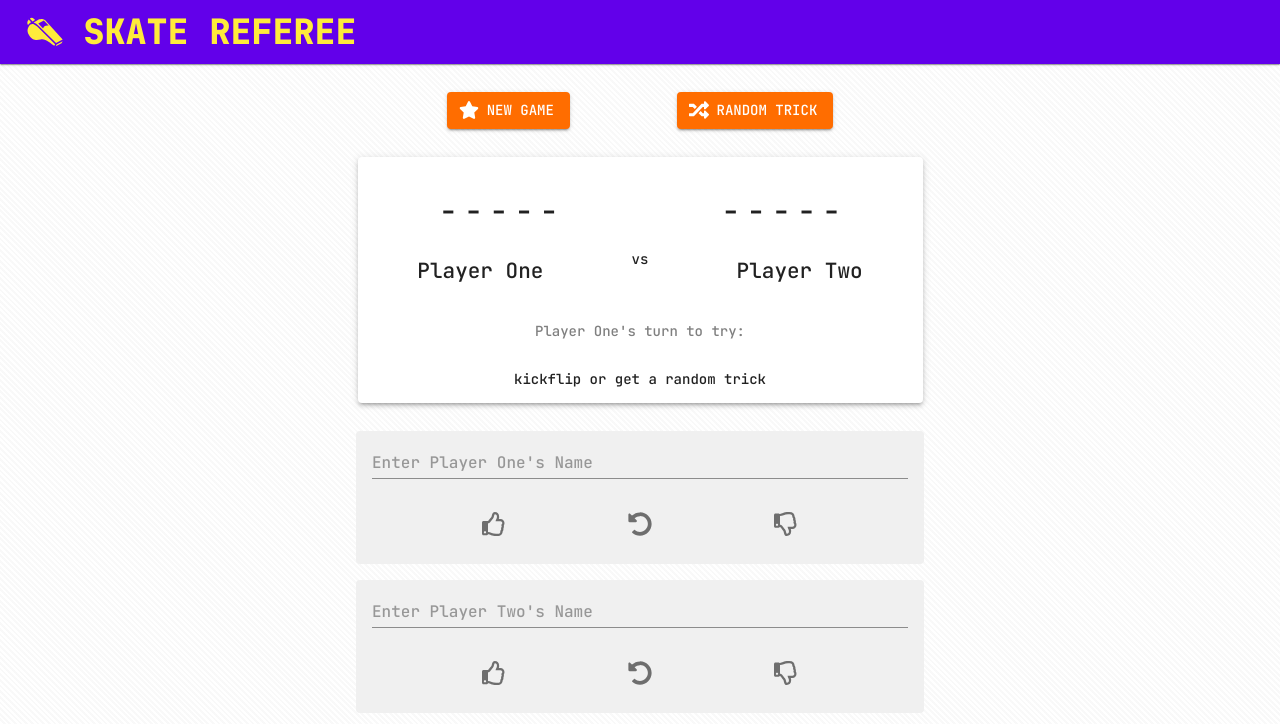
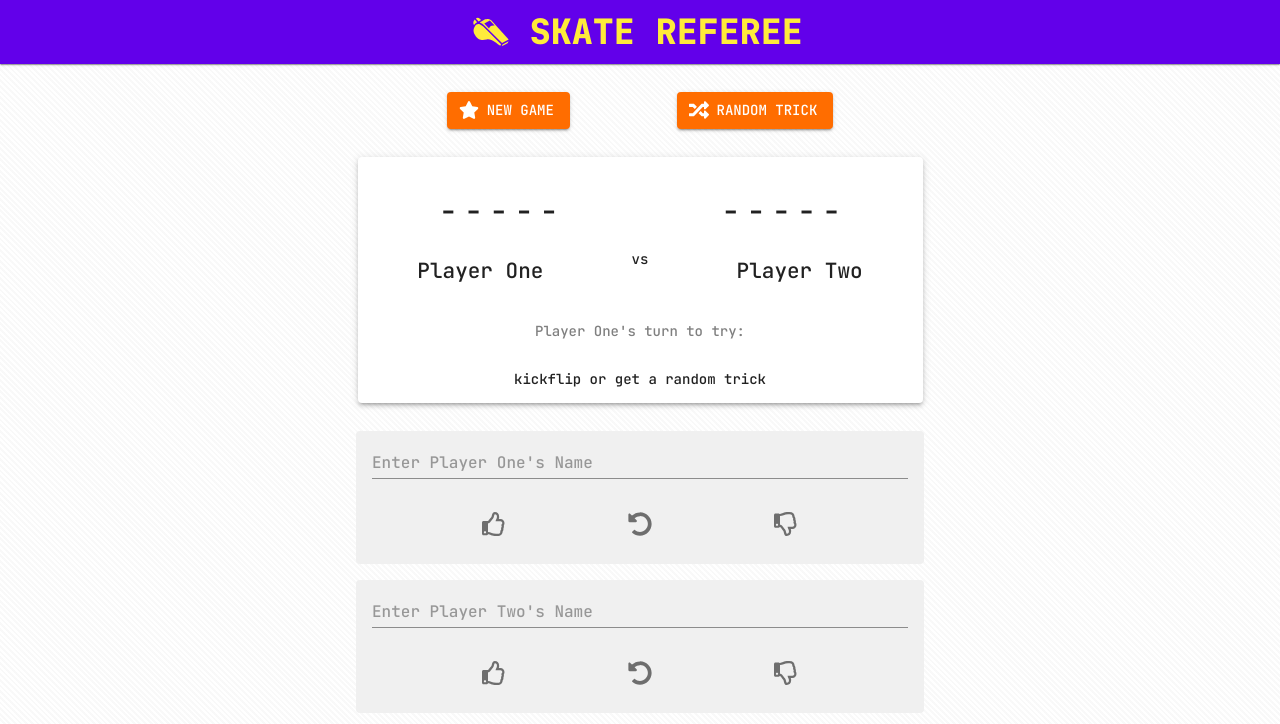
Before and after one commit to daryllcapistrano/skate-referee, a React (Create React App) app: page /home in a window 1280 px wide. Shown: the top 724 px of the page. Built offline with nearby package versions, Linux system fonts and the light colour scheme.

Commit message:
refactor folder structure

```diff
--- a/src/App.js
+++ b/src/App.js
@@ -1,7 +1,7 @@
 import { BrowserRouter as Router, Switch, Route } from "react-router-dom";
 import Header from "./components/Header";
-import Landing from "./components/Landing";
-import Gameboard from "./components/Gameboard";
+import Landing from "./pages/Landing";
+import Gameboard from "./pages/Gameboard";
 import { ToastContainer } from "react-toastify";
 import "react-toastify/dist/ReactToastify.min.css";
 import CssBaseline from "@material-ui/core/CssBaseline";
--- a/src/components/Displays/Announcer.js
+++ b/src/components/Display/index.js
@@ -1,6 +1,6 @@
 import { makeStyles } from "@material-ui/styles";
 import { Box, Paper } from "@material-ui/core";
-import Scoreboard from "./Scoreboard";
+import Scoreboard from "../Scoreboard";
 
 const useStyles = makeStyles({
   root: {
@@ -34,7 +34,7 @@ const useStyles = makeStyles({
   },
 });
 
-const Announcer = (props) => {
+const Display = (props) => {
   const classes = useStyles();
   const trickSuggestion = props.suggestedTrick;
 
@@ -60,4 +60,4 @@ const Announcer = (props) => {
   );
 };
 
-export default Announcer;
+export default Display;
--- a/src/components/Displays/index.js
+++ /dev/null
@@ -1,4 +0,0 @@
-import Announcer from "./Announcer";
-import Scoreboard from "./Scoreboard";
-
-export { Announcer, Scoreboard };
--- a/src/components/Header/index.js
+++ b/src/components/Header/index.js
@@ -4,12 +4,13 @@ import { IconContext } from "react-icons";
 import { GiWhistle } from "react-icons/gi";
 
 const useStyles = makeStyles({
+  center: { alignSelf: "center" },
   title: {
-    textTransform: "uppercase",
-    fontSize: "2.5em",
+    color: "#ffeb3b",
     margin: ".2em",
     marginLeft: ".5em",
-    color: "#ffeb3b",
+    fontSize: "2.5em",
+    textTransform: "uppercase",
   },
 });
 
@@ -18,7 +19,7 @@ function Header() {
 
   return (
     <AppBar position="static" elevation={1} color="primary">
-      <Toolbar variant="dense">
+      <Toolbar variant="dense" className={classes.center}>
         <IconContext.Provider value={{ color: "#ffeb3b", size: "3em" }}>
           <GiWhistle />
         </IconContext.Provider>
--- a/src/components/Gameboard/index.js
+++ b/src/pages/Gameboard/index.js
@@ -1,10 +1,10 @@
 import { useState } from "react";
-import Menu from "../Menu";
-import { Announcer } from "../Displays";
-import { Landed, Bailed } from "../ToastOptions";
+import Menu from "../../components/Menu";
+import Display from "../../components/Display";
+import { makeStyles } from "@material-ui/styles";
 import { trick, stance } from "../../data/tricks";
+import { Landed, Bailed } from "../../utils/ToastOptions";
 import { Box, IconButton, TextField } from "@material-ui/core";
-import { makeStyles } from "@material-ui/styles";
 import { FaRegThumbsUp, FaRegThumbsDown, FaUndoAlt } from "react-icons/fa";
 
 const useStyles = makeStyles({
@@ -103,11 +103,11 @@ const Gameboard = () => {
   return (
     <div className={classes.root}>
       <Menu resetGame={resetGame} getTrickSuggestion={getTrickSuggestion} />
-      <Announcer
+      <Display
+        playerTwoName={playerTwoName}
+        playerOneName={playerOneName}
         playerOne={playerOne}
-        playerOneName={playerOneName}
         playerTwo={playerTwo}
-        playerTwoName={playerTwoName}
         winner={winner}
         playerTurn={playerTurn}
         suggestedTrick={suggestedTrick}
```
Also changed, not shown: src/components/Scoreboard/index.js (renamed from src/components/Displays/Scoreboard.js), src/pages/Landing/index.js (renamed from src/components/Landing/index.js), src/utils/ToastOptions/index.js (renamed from src/components/ToastOptions/index.js), 1 other file (tests, documents, lock files or other folders).
